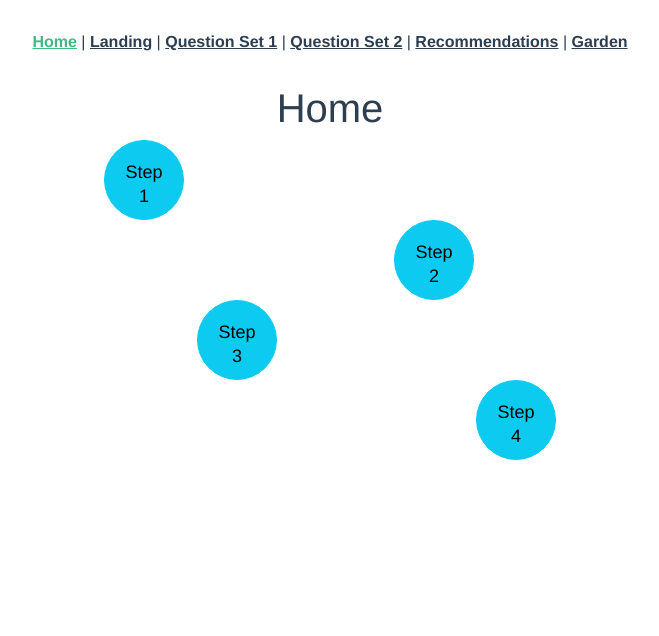
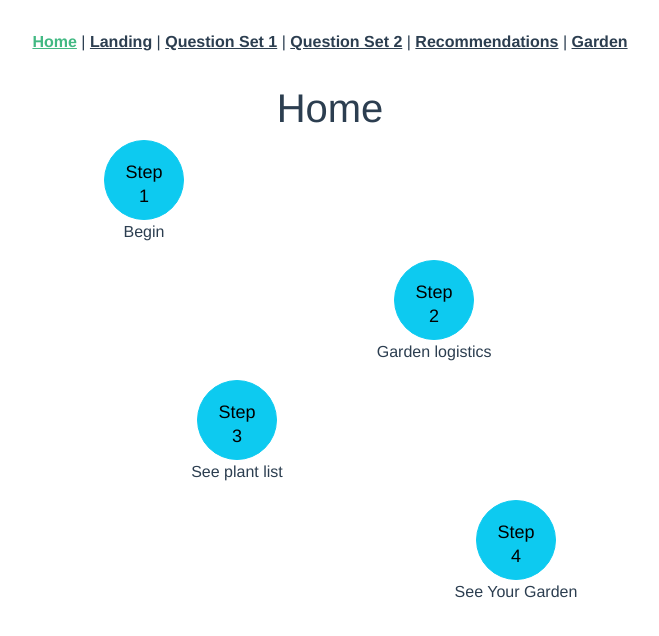
Before and after one commit to fssongwei/build-your-garden, a Vue app: page / in a window 1280 px wide. Shown: the top 636 px of the page, without its empty margins (310-969 px from the left). Built offline with nearby package versions, Linux system fonts and the light colour scheme.

Commit message:
Add explain

```diff
--- a/src/views/Home.vue
+++ b/src/views/Home.vue
@@ -10,22 +10,29 @@
         <div class="col-md-4 col-md-offset-2">
           <button type="button" class="btn btn-info btn-circle btn-lg"
           @click="quest()">Step 1</button>
+          <p>Begin</p>
           </div>
       </div>
 
       <div class="row">
         <div class="col-md-4 col-md-offset-5"><button type="button" class="btn btn-info btn-circle btn-lg"
-        @click="quest()">Step 2</button></div>
+        @click="quest()">Step 2</button>
+        <p>Garden logistics</p>
+        </div>
       </div>
 
       <div class="row">
         <div class="col-md-4 col-md-offset-3"><button type="button" class="btn btn-info btn-circle btn-lg"
-        @click="recom()">Step 3</button></div>
+        @click="recom()">Step 3</button>
+        <p>See plant list</p>
+        </div>
       </div>
 
       <div class="row">
         <div class="col-md-4 col-md-offset-6"><button type="button" class="btn btn-info btn-circle btn-lg"
-        @click="garden()">Step 4</button></div>
+        @click="garden()">Step 4</button>
+        <p>See Your Garden</p>
+        </div>
       </div>
 
 
```
